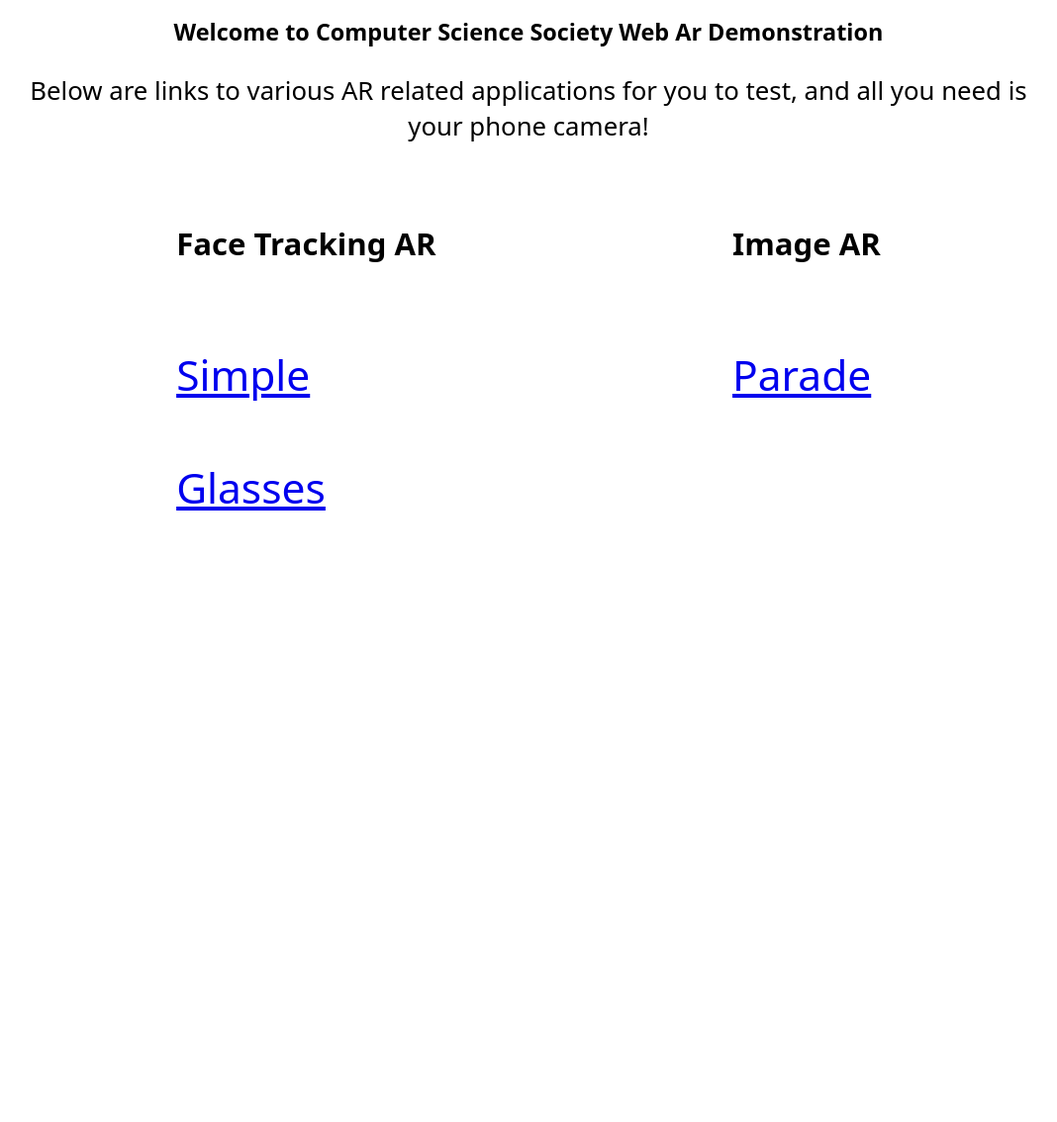
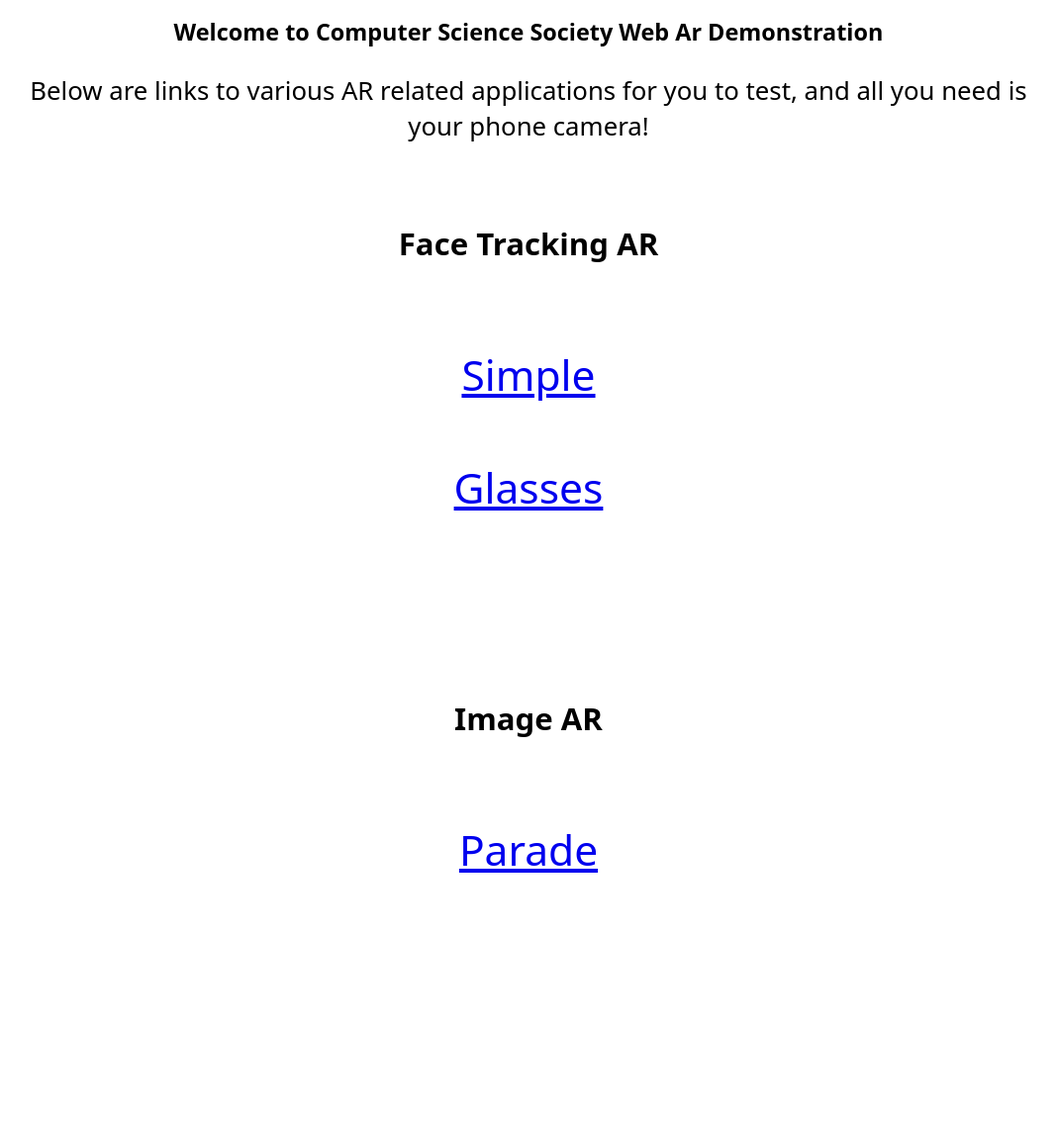
Before and after one commit to CSS-CaveHill-Campus/WebARDemo, a plain HTML site: page index.html in a window 1280 px wide. Shown: the whole page at 99% size, without its empty margins (106-1174 px from the left). Before the commit the page ends 800 px from the top, so only its background shows below. Drawn offline with Linux system fonts and the light colour scheme.

Commit message:
Updated Styling

```diff
--- a/index.html
+++ b/index.html
@@ -18,7 +18,7 @@
           and all you need is your phone camera!
         </p>
       </center>
-      <div class="flex">
+      <center>
         <div class="flex-column">
           <div class="flex-item">
             <h2>Face Tracking AR</h2>
@@ -38,7 +38,7 @@
             <a href="./parade.html">Parade</a>
           </div>
         </div>
-      </div>
+      </center>
     </section>
   </body>
 </html>
```
Also changed, not shown: Media/bear.png (added), Media/notbear.png (added).
